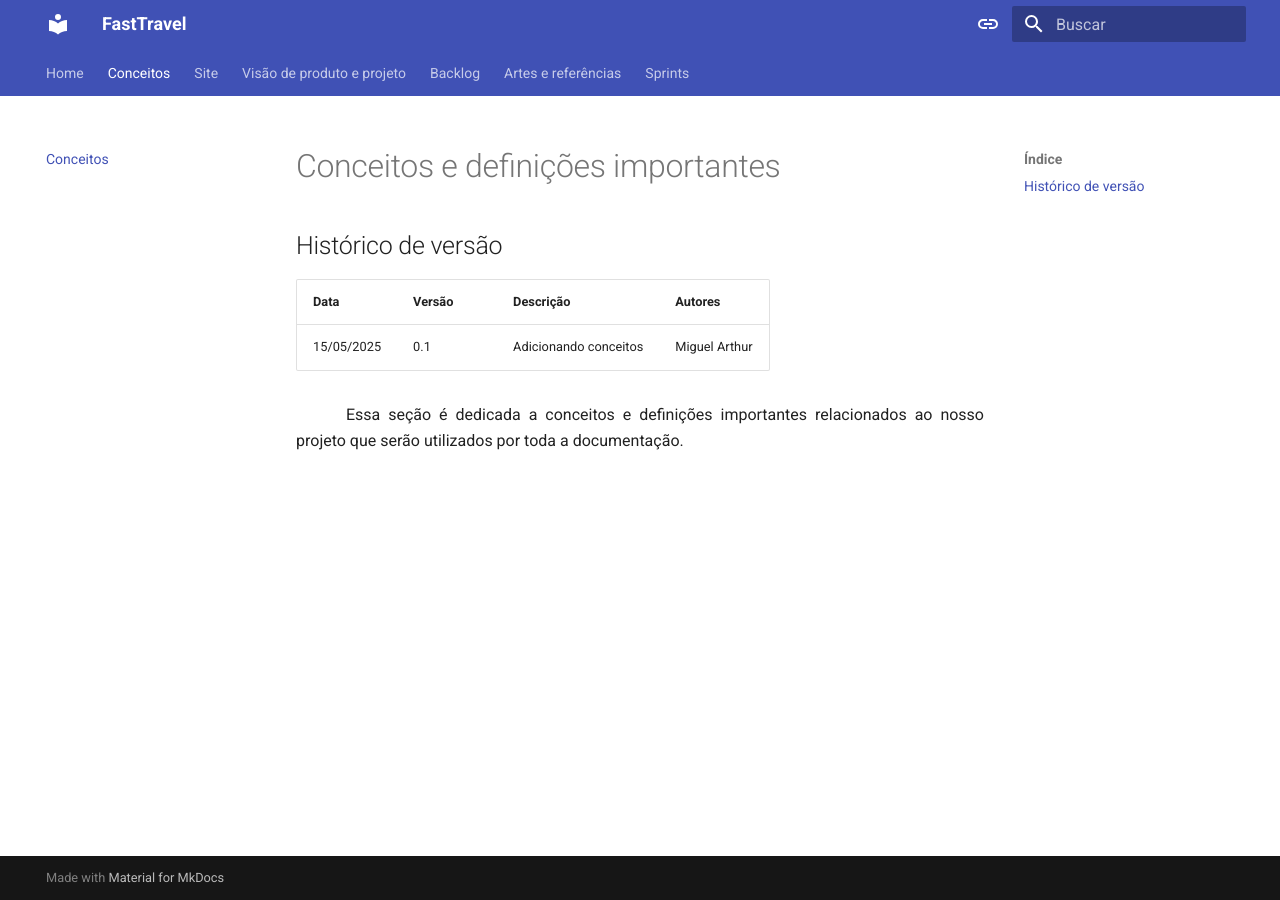
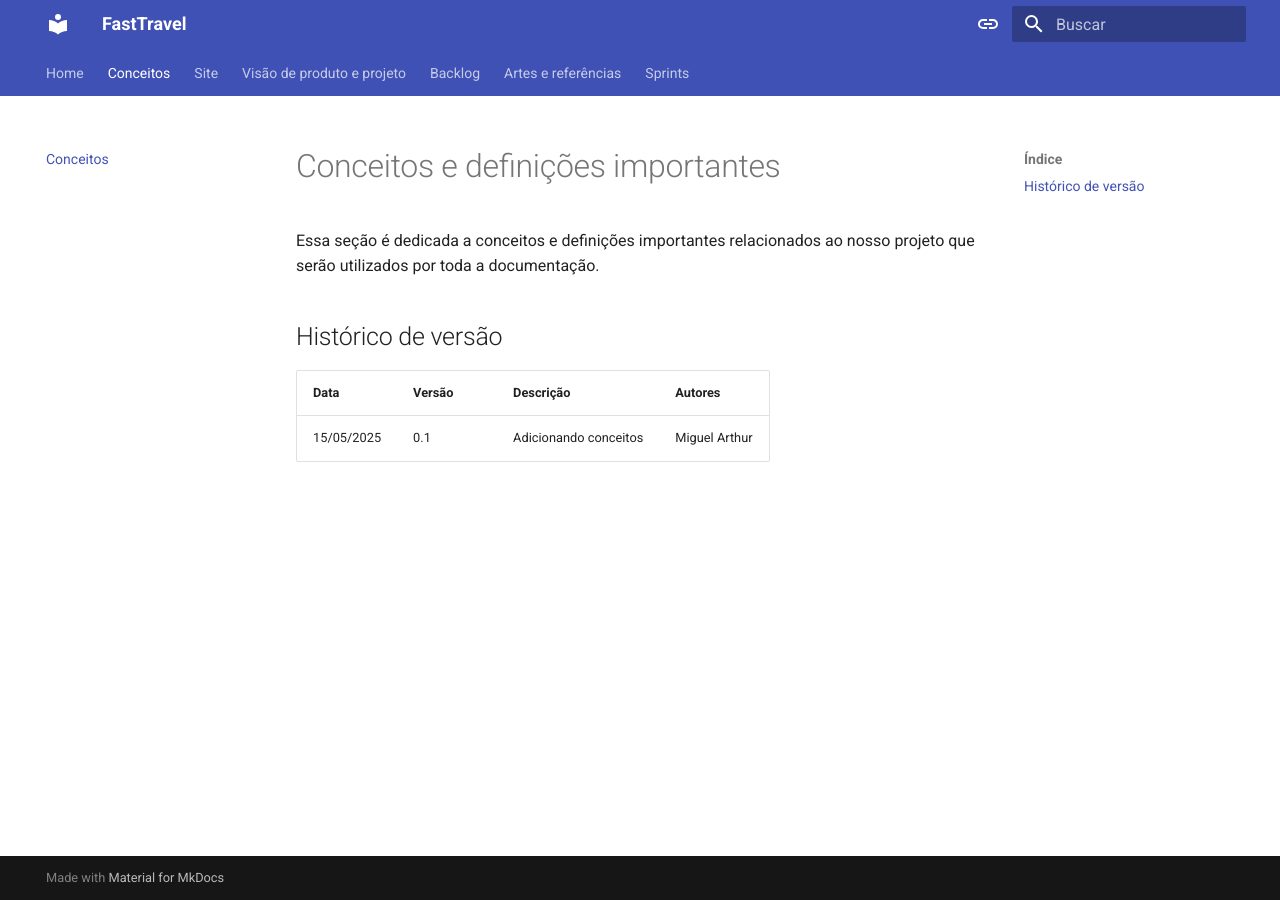
Before and after one commit to FGA-REQ/2024.2-Kingsman, an MkDocs documentation site: the page built from gitpages/concepts.md, in a window 1280 px wide. Built offline with MkDocs 1.6.1 and Material for MkDocs 9.7.7, drawn with Linux system fonts in a browser that asks for light colours.

Commit message:
padronizando layout

```diff
--- a/gitpages/concepts.md
+++ b/gitpages/concepts.md
@@ -1,9 +1,9 @@
 # Conceitos e definições importantes
+
+Essa seção é dedicada a conceitos e definições importantes relacionados ao nosso projeto que serão utilizados por toda a documentação.
 
 ## Histórico de versão
 
 |Data|Versão|Descrição|Autores|
 |--|--|--|--|
 |15/05/2025|0.1|Adicionando conceitos|Miguel Arthur|
-
-<p style="text-indent: 50px;text-align: justify;"> Essa seção é dedicada a conceitos e definições importantes relacionados ao nosso projeto que serão utilizados por toda a documentação. </p>
```
Also changed, not shown: gitpages/backlog.md (+6 -6 lines).
